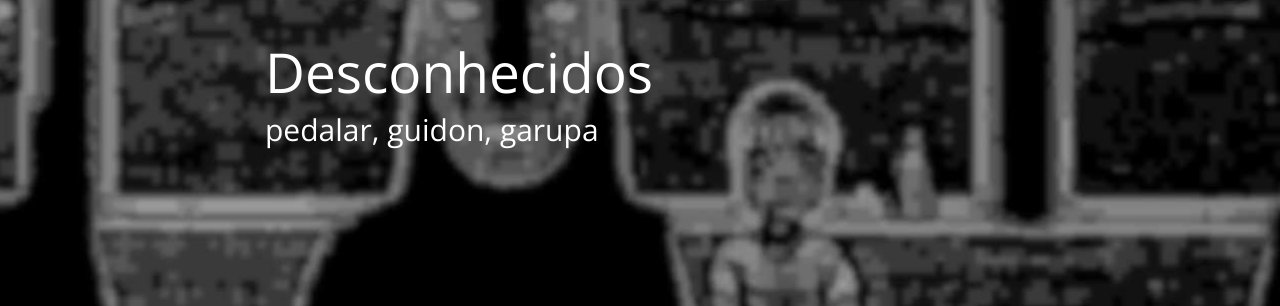
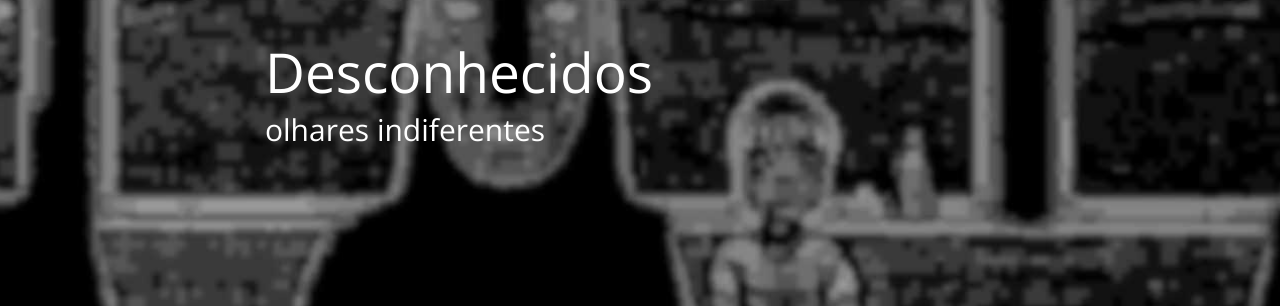
Before and after one commit to cpicanco/blog, a Jekyll site: the page built from _posts/2014-08-03-desconhecidos.md, in a window 1280 px wide. Shown: the part 128-434 px from the top of the page. Built offline with Jekyll 4.4.1, drawn with Linux system fonts in a browser that asks for light colours; nearby versions of some CDN libraries; comment, search, counter and statistics services are not loaded.

Commit message:
fix excerpt

```diff
--- a/_posts/2014-08-03-desconhecidos.md
+++ b/_posts/2014-08-03-desconhecidos.md
@@ -2,7 +2,7 @@
 layout: Post
 title: 'Desconhecidos'
 tags: ['conto', 'fantástico']
-excerpt: 'pedalar, guidon, garupa'
+excerpt: 'olhares indiferentes'
 language: pt-BR
 private: False
 image: spirit-away.jpg
```
